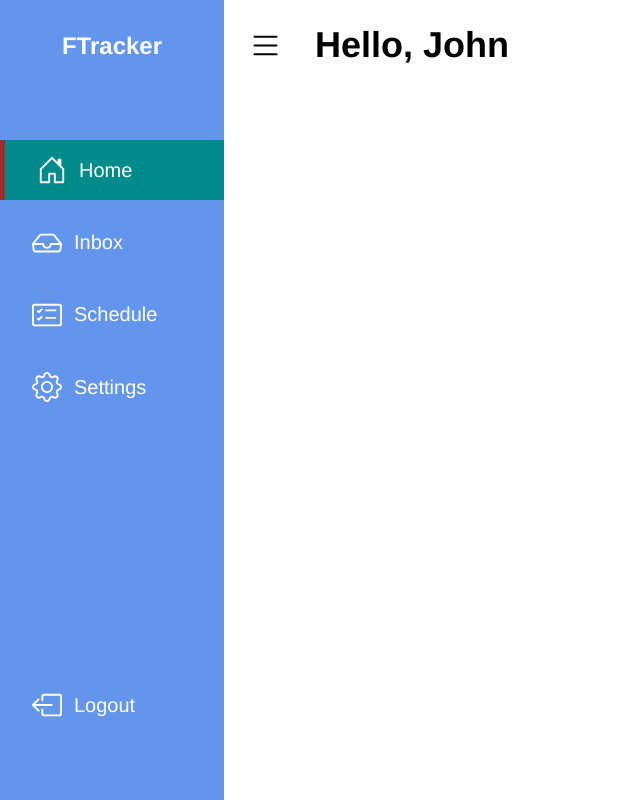
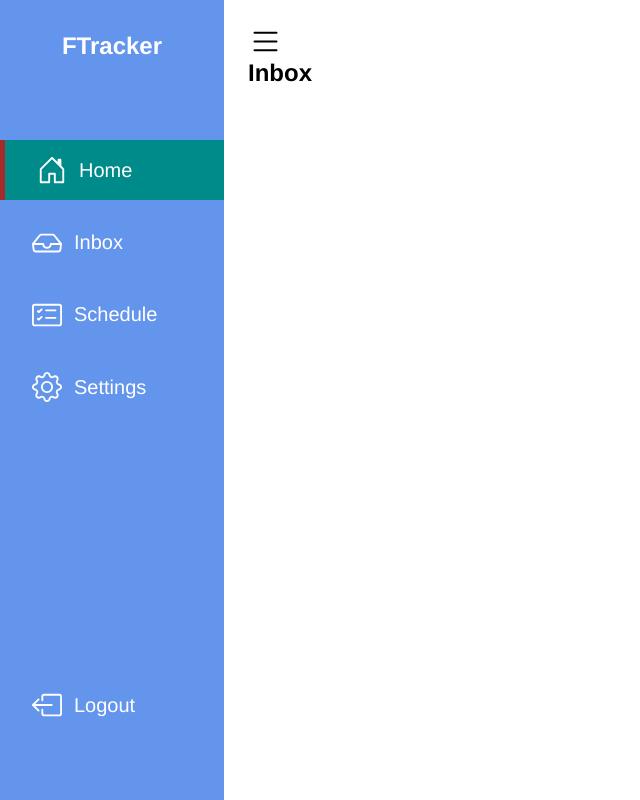
Before and after one commit to SanjeevMhn/fitnessTracker, a Vue app: page /inbox in a window 1280 px wide. Shown: the whole page, without its empty margins (0-640 px from the left). Built offline with nearby package versions, Linux system fonts and the light colour scheme.

Commit message:
[ADDED]::added vue router

```diff
--- a/package.json
+++ b/package.json
@@ -8,10 +8,13 @@
     "preview": "vite preview"
   },
   "dependencies": {
-    "vue": "^3.2.25"
+    "vue": "^3.2.25",
+    "vue-router": "^4.0.15"
   },
   "devDependencies": {
     "@vitejs/plugin-vue": "^2.3.3",
+    "sass": "^1.52.1",
+    "sass-loader": "^13.0.0",
     "vite": "^2.9.9"
   }
 }
--- a/src/components/Dashboard.vue
+++ b/src/components/Dashboard.vue
@@ -36,7 +36,7 @@
             </div>
             <ul class="nav-list" ref="sidemenu">
                 <li class="nav-list__item nav-list__item--active" @click="menuActiveState(0)">
-                    <a href="#" class="nav-list__link">
+                    <router-link to="/" class="nav-list__link">
                         <div class="icon-container">
                             <svg xmlns="http://www.w3.org/2000/svg" width="16" height="16" fill="currentColor" class="bi bi-house-door" viewBox="0 0 16 16">
                                 <path d="M8.354 1.146a.5.5 0 0 0-.708 0l-6 6A.5.5 0 0 0 1.5 7.5v7a.5.5 0 0 0 .5.5h4.5a.5.5 0 0 0 .5-.5v-4h2v4a.5.5 0 0 0 .5.5H14a.5.5 0 0 0 .5-.5v-7a.5.5 0 0 0-.146-.354L13 5.793V2.5a.5.5 0 0 0-.5-.5h-1a.5.5 0 0 0-.5.5v1.293L8.354 1.146zM2.5 14V7.707l5.5-5.5 5.5 5.5V14H10v-4a.5.5 0 0 0-.5-.5h-3a.5.5 0 0 0-.5.5v4H2.5z"/>
@@ -45,10 +45,10 @@
                         <div class="nav-text">
                             Home
                         </div>
-                    </a>
+                    </router-link>
                 </li>
                 <li class="nav-list__item" @click="menuActiveState(1)">
-                    <a href="#" class="nav-list__link">
+                    <router-link to="/inbox" class="nav-list__link">
                         <div class="icon-container">
                             <svg xmlns="http://www.w3.org/2000/svg" width="16" height="16" fill="currentColor" class="bi bi-inbox" viewBox="0 0 16 16">
                                 <path d="M4.98 4a.5.5 0 0 0-.39.188L1.54 8H6a.5.5 0 0 1 .5.5 1.5 1.5 0 1 0 3 0A.5.5 0 0 1 10 8h4.46l-3.05-3.812A.5.5 0 0 0 11.02 4H4.98zm9.954 5H10.45a2.5 2.5 0 0 1-4.9 0H1.066l.32 2.562a.5.5 0 0 0 .497.438h12.234a.5.5 0 0 0 .496-.438L14.933 9zM3.809 3.563A1.5 1.5 0 0 1 4.981 3h6.038a1.5 1.5 0 0 1 1.172.563l3.7 4.625a.5.5 0 0 1 .105.374l-.39 3.124A1.5 1.5 0 0 1 14.117 13H1.883a1.5 1.5 0 0 1-1.489-1.314l-.39-3.124a.5.5 0 0 1 .106-.374l3.7-4.625z"/>
@@ -57,7 +57,7 @@
                         <div class="nav-text">
                             Inbox
                         </div>
-                    </a>
+                    </router-link>
                 </li>
                 <li class="nav-list__item" @click="menuActiveState(2)">
                     <a href="#" class="nav-list__link">
@@ -107,9 +107,9 @@
                         <path fill-rule="evenodd" d="M2.5 12a.5.5 0 0 1 .5-.5h10a.5.5 0 0 1 0 1H3a.5.5 0 0 1-.5-.5zm0-4a.5.5 0 0 1 .5-.5h10a.5.5 0 0 1 0 1H3a.5.5 0 0 1-.5-.5zm0-4a.5.5 0 0 1 .5-.5h10a.5.5 0 0 1 0 1H3a.5.5 0 0 1-.5-.5z"/>
                     </svg>
                 </button>
-                <h2 class="user-name">
-                    Hello, John
-                </h2>
+            </div>
+            <div class="content">
+                <router-view></router-view>
             </div>
         </div>
     </div>
--- a/src/main.js
+++ b/src/main.js
@@ -1,4 +1,5 @@
 import { createApp } from 'vue'
+import router from './router/index.js';
 import App from './App.vue'
 
-createApp(App).mount('#app')
+createApp(App).use(router).mount('#app')
--- /dev/null
+++ b/src/router/index.js
@@ -0,0 +1,23 @@
+import { createRouter, createWebHistory } from 'vue-router';
+import Home from '../views/Home.vue';
+import Inbox from '../views/Inbox.vue';
+
+const routes = [
+    {
+        path: '/',
+        name: 'Home',
+        component: Home
+    },
+    {
+        path: '/inbox',
+        name: 'Inbox',
+        component: Inbox
+    }
+]
+
+const router = createRouter({
+    history: createWebHistory(),
+    routes
+})
+
+export default router;
--- /dev/null
+++ b/src/views/Home.vue
@@ -0,0 +1,9 @@
+<script>
+</script>
+
+<template>
+    <h2>Hello John</h2>
+</template>
+
+<style>
+</style>
--- /dev/null
+++ b/src/views/Inbox.vue
@@ -0,0 +1,9 @@
+<script>
+</script>
+
+<template>
+    <h2>Inbox</h2>
+</template>
+
+<style>
+</style>
```
Also changed, not shown: 1 other file (tests, documents, lock files or other folders).
